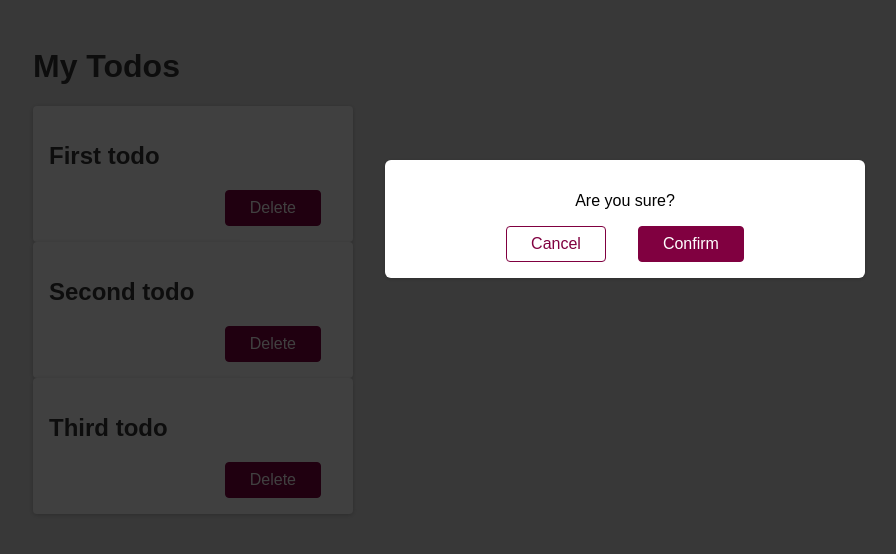
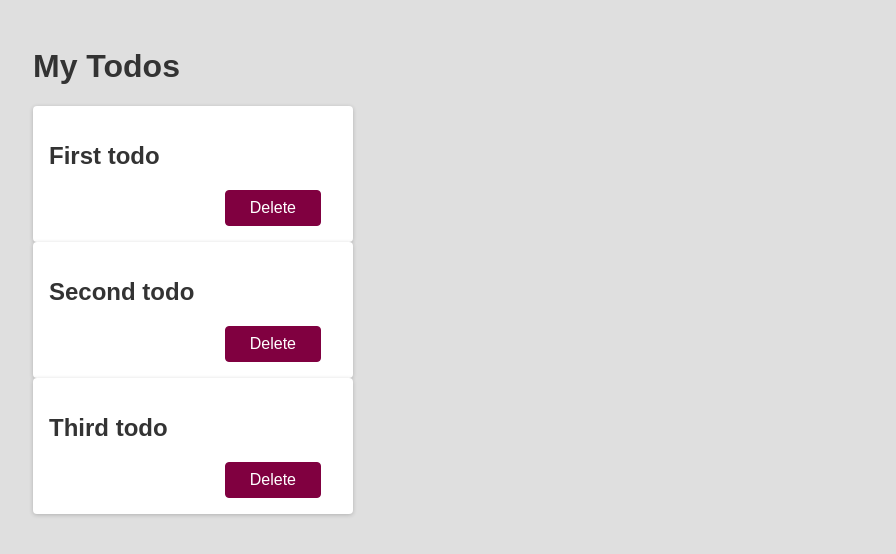
Before and after one commit to startswithzed/i-react-now, a React (Vite) app: page / in a window 1280 px wide. Shown: the top 554 px of the page, without its empty margins (15-911 px from the left). Built offline with nearby package versions, Linux system fonts and the light colour scheme.

Commit message:
feat(todo): add state to open and close modal

```diff
--- a/src/App.jsx
+++ b/src/App.jsx
@@ -1,7 +1,5 @@
 import './index.css'
 import Todo from './components/Todo'
-import Modal from './components/Modal'
-import Backdrop from './components/Backdrop'
 
 function App() {
   return (
@@ -10,8 +8,6 @@
       <Todo title='First todo'/>
       <Todo title='Second todo'/>
       <Todo title='Third todo'/>
-      <Modal />
-      <Backdrop />
     </div>
   )
 }
--- a/src/components/Backdrop.jsx
+++ b/src/components/Backdrop.jsx
@@ -1,7 +1,7 @@
 import '../index.css'
 
-function Backdrop() {
-  return <div className='backdrop' />
+function Backdrop(props) {
+  return <div className='backdrop' onClick={props.onCancel}/>
 }
 
 export default Backdrop
--- a/src/components/Modal.jsx
+++ b/src/components/Modal.jsx
@@ -1,11 +1,19 @@
 import '../index.css'
 
-function Modal() {
+function Modal(props) {
+  function onCancelHandler() {
+    props.onCancel()
+  }
+
+  function onConfirmHandler() {
+    props.onConfirm()
+  }
+
   return (
     <div className='modal'>
       <p>Are you sure?</p>
-      <button className='btn btn--alt'>Cancel</button>
-      <button className='btn'>Confirm</button>
+      <button className='btn btn--alt' onClick={onCancelHandler}>Cancel</button>
+      <button className='btn' onClick={onConfirmHandler}>Confirm</button>
     </div>
   )
 }
--- a/src/components/Todo.jsx
+++ b/src/components/Todo.jsx
@@ -1,9 +1,18 @@
 import '../index.css'
+import { useState } from 'react'
+import Modal from './Modal'
+import Backdrop from './Backdrop'
 
 function Todo(props) {
+  const [isModalOpen, setModalIsOpen] = useState(false)
 
   function deleteHandler() {
     console.log(props.title)
+    setModalIsOpen(true)
+  }
+
+  function closeModalHandler() {
+    setModalIsOpen(false)
   }
 
   return (
@@ -12,8 +21,13 @@
       <div className='actions'>
         <button className='btn' onClick={deleteHandler}>Delete</button>
       </div>
+      { isModalOpen && <Modal onCancel={closeModalHandler} onConfirm={closeModalHandler}/>}
+      { isModalOpen && <Backdrop onCancel={closeModalHandler}/>}
     </div>
   )
 }
 
 export default Todo
+
+// note
+// can also use ternary syntax { isModalOpen ? <Modal /> : null }
```
